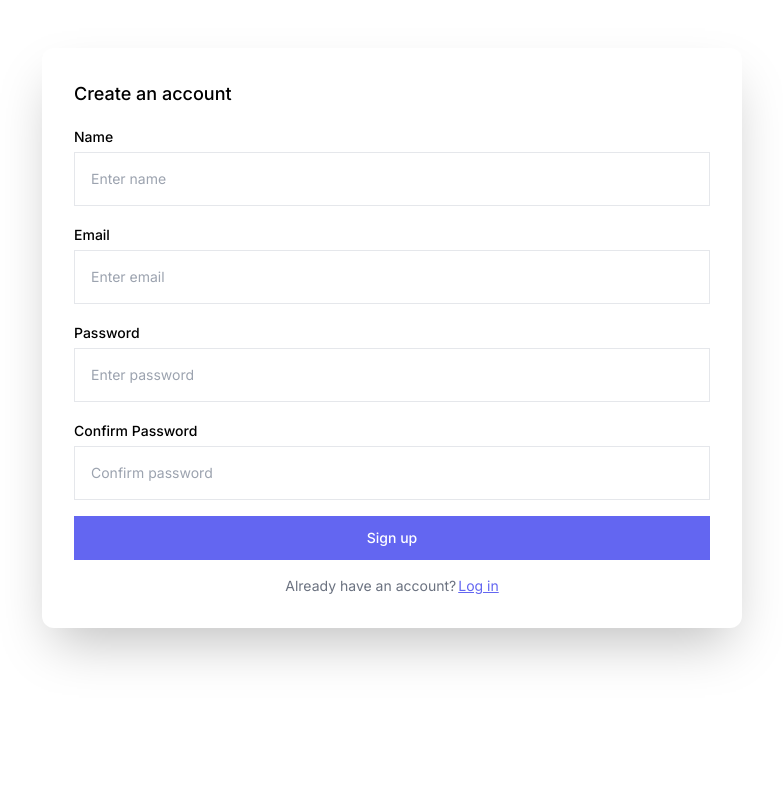
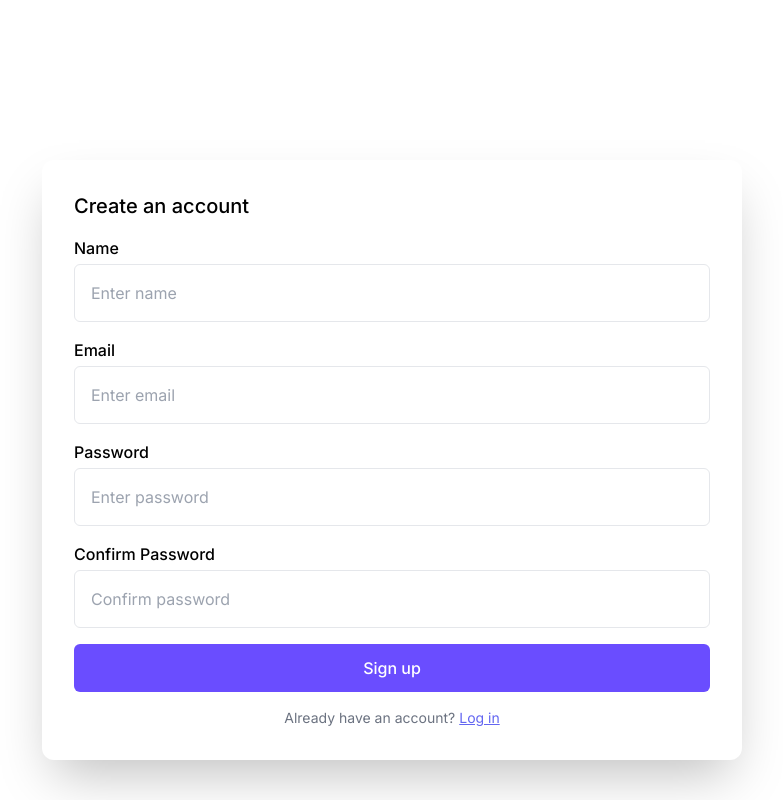
Before and after one commit to edwinochieng/chatterbox, a Next.js app in the folder client/: page /signup in a window 1280 px wide. Shown: the whole page, without its empty margins (248-1031 px from the left). Built offline with nearby package versions, Linux system fonts and the light colour scheme.

Commit message:
style: update styling for auth pages

```diff
--- a/client/src/app/(auth)/layout.tsx
+++ b/client/src/app/(auth)/layout.tsx
@@ -3,5 +3,5 @@ export default function AuthLayout({
 }: Readonly<{
   children: React.ReactNode;
 }>) {
-  return <div>{children}</div>;
+  return <div className="h-screen pt-40">{children}</div>;
 }
--- a/client/src/app/(auth)/login/page.tsx
+++ b/client/src/app/(auth)/login/page.tsx
@@ -55,13 +55,13 @@ export default function LoginPage() {
   return (
     <div className="max-w-[700px] mx-auto">
       <form
-        className="bg-white  mt-24 lg:mt-12 mb-0 space-y-4 rounded-xl py-8 px-3 sm:px-8 shadow-2xl"
+        className="dark:bg-[#282828] space-y-4 rounded-xl py-8 px-3 sm:px-8 shadow-2xl dark:shadow-transparent"
         onSubmit={handleSubmit(submitHandler)}
       >
-        <p className="text-lg font-medium">Log in to your account</p>
+        <p className="text-xl font-medium">Log in to your account</p>
 
         <div>
-          <label htmlFor="email" className="text-sm font-medium">
+          <label htmlFor="email" className="text-base font-medium">
             Email
           </label>
 
@@ -76,7 +76,7 @@ export default function LoginPage() {
               })}
               type="email"
               id="email"
-              className="w-full rounded-lg border border-gray-200 p-3 sm:p-4 pr-12 text-sm focus:outline-indigo-500"
+              className="w-full rounded-[6px] border border-gray-200 dark:border-gray-500 p-3 sm:p-4 pr-12 text-base focus:outline-accentBg bg-transparent"
               placeholder="Enter email"
             />
             {errors.email && (
@@ -86,7 +86,7 @@ export default function LoginPage() {
         </div>
 
         <div>
-          <label htmlFor="password" className="text-sm font-medium">
+          <label htmlFor="password" className="text-base font-medium">
             Password
           </label>
 
@@ -97,7 +97,7 @@ export default function LoginPage() {
               })}
               type="password"
               id="password"
-              className="w-full rounded-lg border border-gray-200 p-3 sm:p-4 pr-12 text-sm focus:outline-indigo-500"
+              className="w-full rounded-[6px] border border-gray-200 dark:border-gray-500 p-3 sm:p-4 pr-12 text-base focus:outline-accentBg bg-transparent"
               placeholder="Enter password"
             />
             {errors.password && <span>{errors.password.message}</span>}
@@ -106,15 +106,15 @@ export default function LoginPage() {
 
         <button
           type="submit"
-          className="block w-full rounded-lg bg-indigo-500 px-5 py-3 text-sm font-medium text-white"
+          className="block w-full rounded-[6px] bg-accentBg px-5 py-3 text-base font-medium text-white"
           disabled={isPending}
         >
           {isPending ? "Signing in..." : "Sign in"}
         </button>
 
-        <p className="text-center text-sm text-gray-500">
+        <p className="text-center text-sm text-gray-500 dark:text-gray-200">
           No account?
-          <Link className="pl-0.5 underline text-indigo-500" href="/signup">
+          <Link className="pl-1 underline text-indigo-500" href="/signup">
             Sign up
           </Link>
         </p>
--- a/client/src/app/(auth)/signup/page.tsx
+++ b/client/src/app/(auth)/signup/page.tsx
@@ -67,13 +67,13 @@ export default function SignUpPage() {
   return (
     <div className="max-w-[700px] mx-auto">
       <form
-        className="bg-white  mt-24 lg:mt-12 mb-0 space-y-4 rounded-xl py-8 px-3 sm:px-8 shadow-2xl"
+        className="space-y-4 rounded-xl py-8 px-3 sm:px-8 shadow-2xl dark:bg-[#282828] dark:shadow-transparent"
         onSubmit={handleSubmit(submitHandler)}
       >
-        <p className="text-lg font-medium">Create an account</p>
+        <p className="text-xl font-medium">Create an account</p>
 
         <div>
-          <label htmlFor="name" className="text-sm font-medium">
+          <label htmlFor="name" className="text-base font-medium">
             Name
           </label>
 
@@ -84,7 +84,7 @@ export default function SignUpPage() {
               })}
               type="name"
               id="fullName"
-              className="w-full rounded-lg border border-gray-200 p-3 sm:p-4 pr-12 text-sm focus:outline-indigo-500"
+              className="w-full rounded-[6px] border border-gray-200 dark:border-gray-500 p-3 sm:p-4 pr-12 text-base focus:outline-indigo-500 bg-transparent "
               placeholder="Enter name"
             />
             {errors.fullName && (
@@ -96,7 +96,7 @@ export default function SignUpPage() {
         </div>
 
         <div>
-          <label htmlFor="email" className="text-sm font-medium">
+          <label htmlFor="email" className="text-base font-medium">
             Email
           </label>
 
@@ -111,7 +111,7 @@ export default function SignUpPage() {
               })}
               type="email"
               id="email"
-              className="w-full rounded-lg border border-gray-200 p-3 sm:p-4 pr-12 text-sm focus:outline-indigo-500"
+              className="w-full rounded-[6px] bg-transparent border border-gray-200 dark:border-gray-500 p-3 sm:p-4 pr-12 text-base focus:outline-indigo-500"
               placeholder="Enter email"
             />
             {errors.email && (
@@ -123,7 +123,7 @@ export default function SignUpPage() {
         </div>
 
         <div>
-          <label htmlFor="password" className="text-sm font-medium">
+          <label htmlFor="password" className="text-base font-medium">
             Password
           </label>
 
@@ -138,7 +138,7 @@ export default function SignUpPage() {
               })}
               type="password"
               id="password"
-              className="w-full rounded-lg border border-gray-200 p-3 sm:p-4 pr-12 text-sm focus:outline-indigo-500"
+              className="w-full rounded-[6px] bg-transparent border border-gray-200 dark:border-gray-500 p-3 sm:p-4 pr-12 text-base focus:outline-indigo-500"
               placeholder="Enter password"
             />
             {errors.password && (
@@ -150,7 +150,7 @@ export default function SignUpPage() {
         </div>
 
         <div>
-          <label htmlFor="confirmPassword" className="text-sm font-medium">
+          <label htmlFor="confirmPassword" className="text-base font-medium">
             Confirm Password
           </label>
 
@@ -162,7 +162,7 @@ export default function SignUpPage() {
               })}
               type="password"
               id="confirmPassword"
-              className="w-full rounded-lg border border-gray-200 p-3 sm:p-4 pr-12 text-sm focus:outline-indigo-500"
+              className="w-full rounded-[6px] bg-transparent border border-gray-200 dark:border-gray-500 p-3 sm:p-4 pr-12 text-base focus:outline-indigo-500"
               placeholder="Confirm password"
             />
             {errors.confirmPassword && (
@@ -175,15 +175,15 @@ export default function SignUpPage() {
 
         <button
           type="submit"
-          className="block w-full rounded-lg bg-indigo-500 px-5 py-3 text-sm font-medium text-white"
+          className="block w-full rounded-[6px] bg-accentBg px-5 py-3 text-base font-medium text-white"
           disabled={isPending}
         >
           {isPending ? "Signing up..." : "Sign up"}
         </button>
 
-        <p className="text-center text-sm text-gray-500">
+        <p className="text-center text-sm text-gray-500 dark:text-gray-200">
           Already have an account?
-          <Link className="pl-0.5 underline text-indigo-500" href="/login">
+          <Link className="pl-1 underline text-indigo-500" href="/login">
             Log in
           </Link>
         </p>
```
